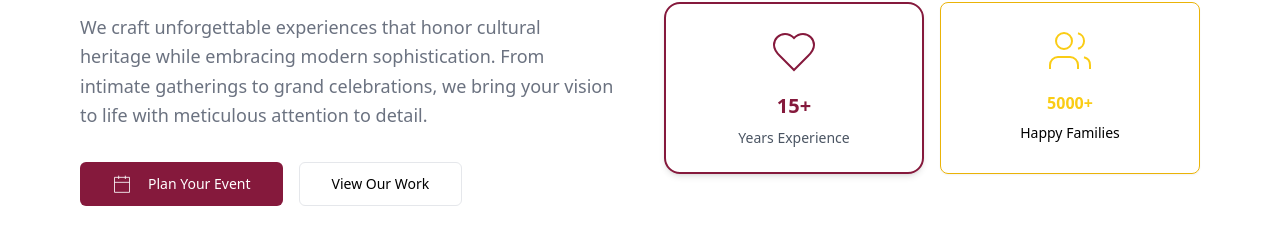
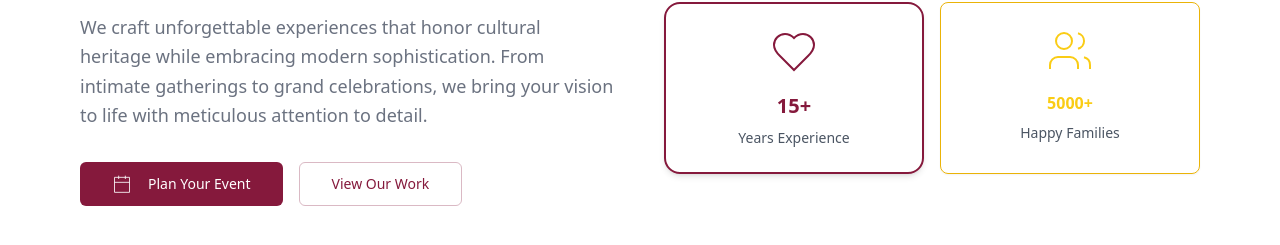
Before and after one commit to dixita7733/House_of_Festive, a React (Vite) app in the folder project/: page /about in a window 1280 px wide. Shown: the part 417-662 px from the top of the page. Built offline with nearby package versions, Linux system fonts and the light colour scheme.

Commit message:
Fix remaining non-standard Tailwind classes
cgen-cb1366236f204a5ea8514a8022c9ca62

```diff
--- a/project/src/pages/About.tsx
+++ b/project/src/pages/About.tsx
@@ -74,7 +74,7 @@ const About = () => {
                   Plan Your Event
                 </button>
 
-                <button className="inline-flex items-center justify-center gap-2 text-sm font-medium h-11 rounded-md border border-primary/30 text-primary hover:bg-primary/5 px-8 py-3">
+                <button className="inline-flex items-center justify-center gap-2 text-sm font-medium h-11 rounded-md border border-[#85193C]/30 text-[#85193C] hover:bg-[#85193C]/5 px-8 py-3">
                   View Our Work
                 </button>
               </div>
@@ -101,7 +101,7 @@ const About = () => {
                     <h3 className="font-semibold mb-2 text-[#FACC15] group-hover:text-[#85193C] transition-colors duration-300">
                       5000+
                     </h3>
-                    <p className="text-gray-600 text-foreground/60">Happy Families</p>
+                    <p className="text-gray-600">Happy Families</p>
                   </div>
                 </div>
 
@@ -159,7 +159,7 @@ const About = () => {
                     <h3 className="font-semibold mb-2 text-[#FACC15] group-hover:text-[#85193C] transition-colors duration-300">
                       5000+
                     </h3>
-                    <p className="text-sm text-foreground/60">Happy Families</p>
+                    <p className="text-sm text-gray-600">Happy Families</p>
                   </div>
 
                 </div>
```
